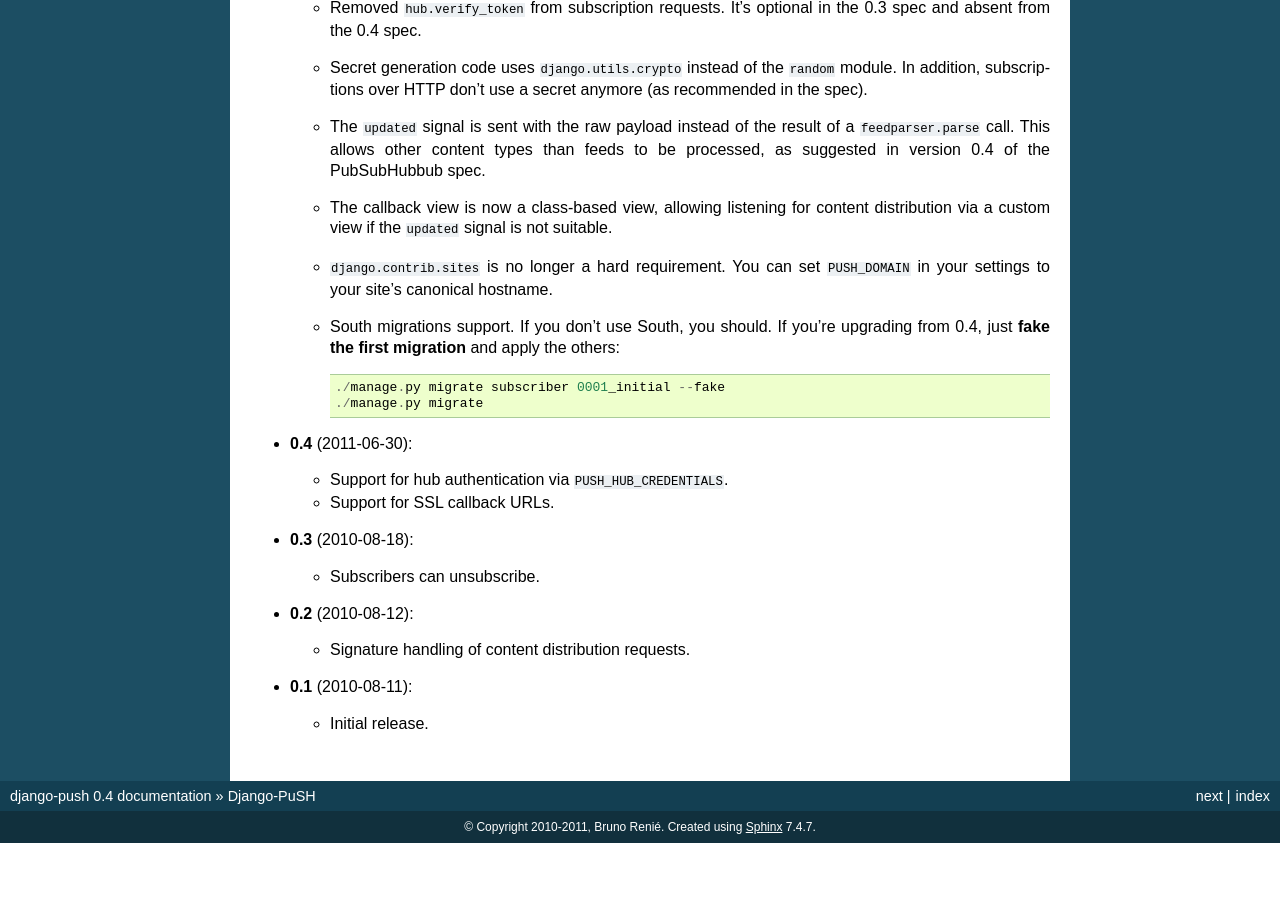
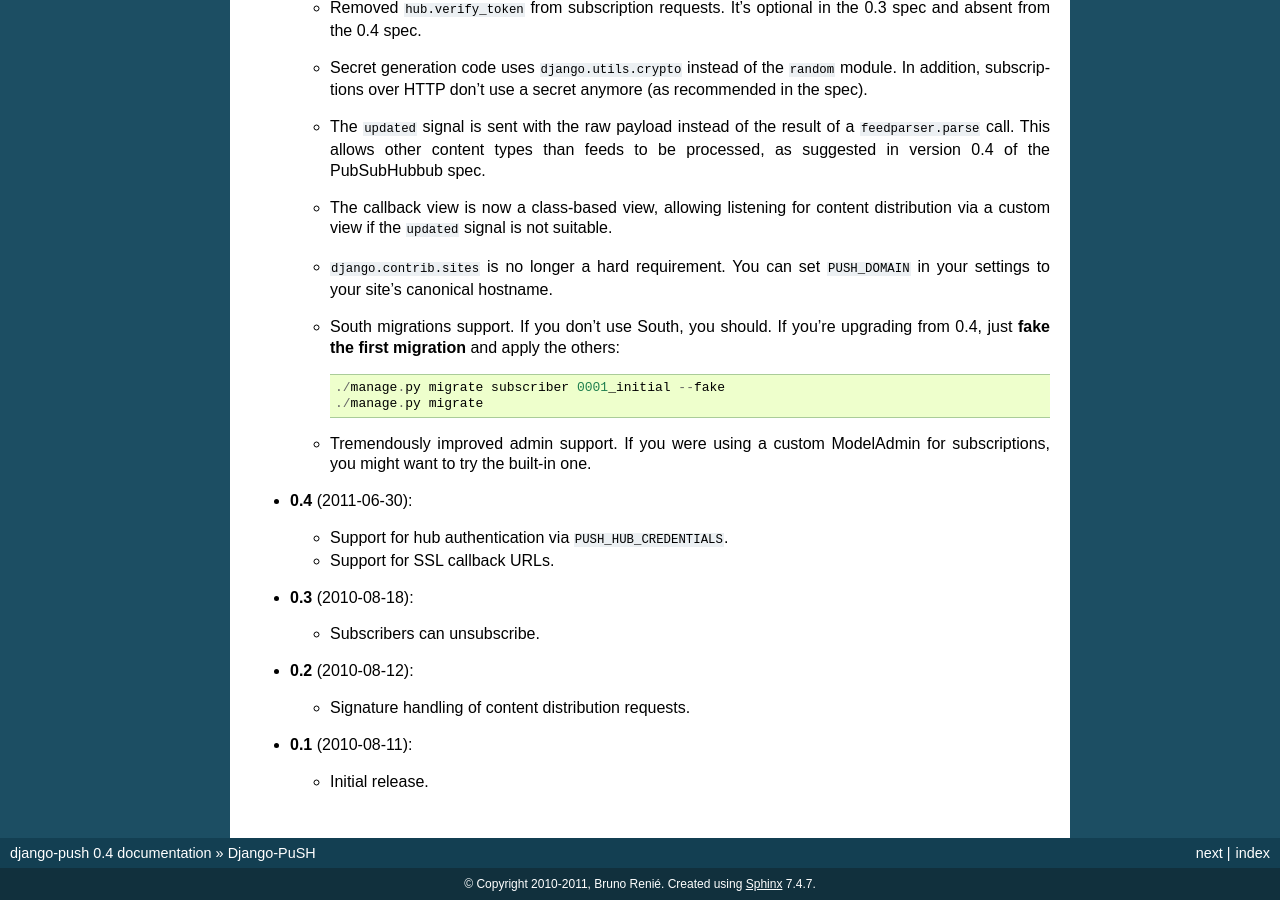
Before and after one commit to brutasse/django-push, a Sphinx documentation site: the page built from docs/index.rst, in a window 1280 px wide and 900 px high, scrolled down 1142 px. Built offline with Sphinx 7.4.7, drawn with Linux system fonts in a browser that asks for light colours; before the commit the page ends 1985 px from its top, so only the background shows below that.

Commit message:
Added admin improvements to the changelog

```diff
--- a/docs/index.rst
+++ b/docs/index.rst
@@ -86,6 +86,9 @@ Changelog
         ./manage.py migrate subscriber 0001_initial --fake
         ./manage.py migrate
 
+  * Tremendously improved admin support. If you were using a custom ModelAdmin
+    for subscriptions, you might want to try the built-in one.
+
 * **0.4** (2011-06-30):
 
   * Support for hub authentication via ``PUSH_HUB_CREDENTIALS``.
```
